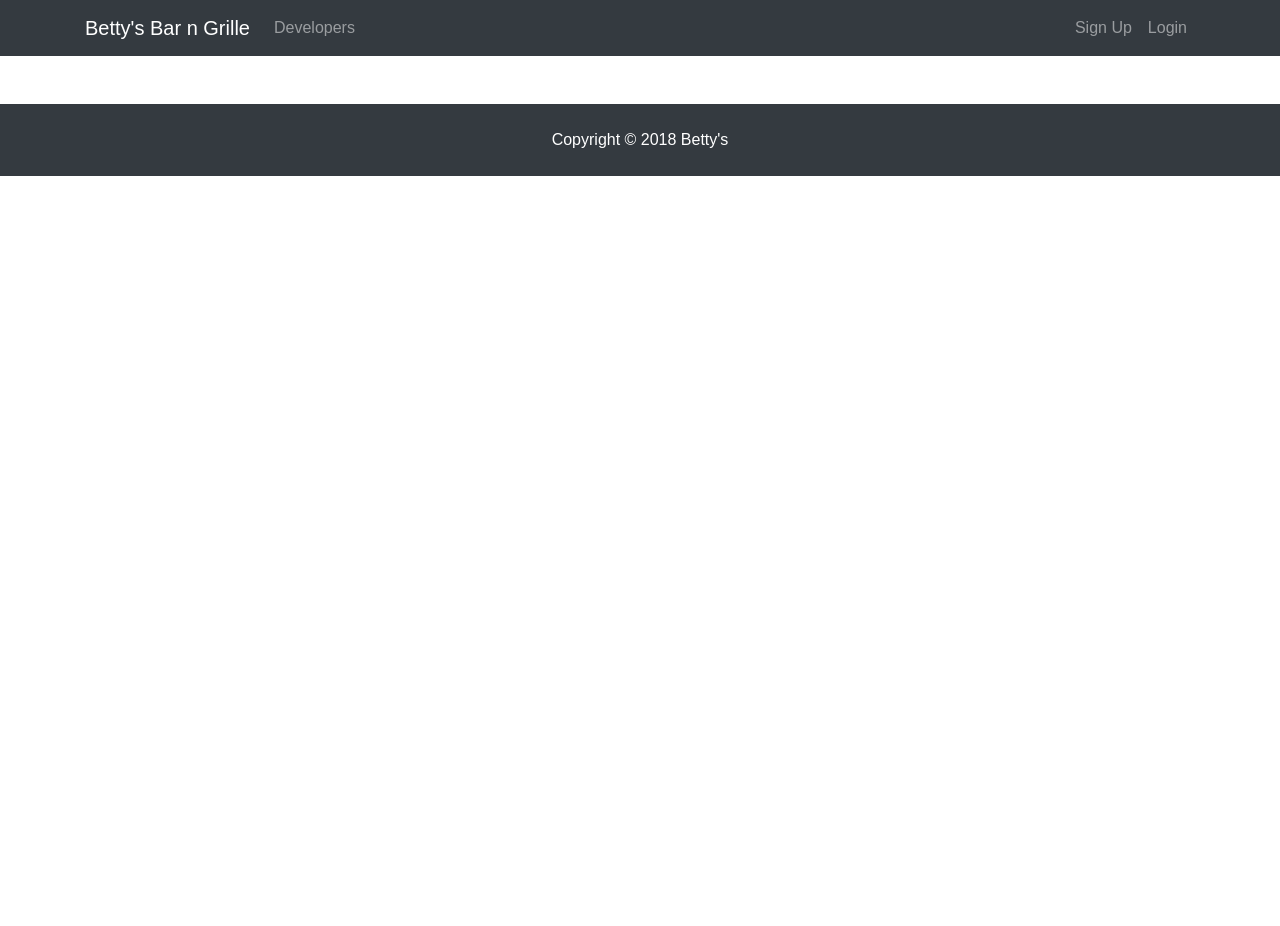
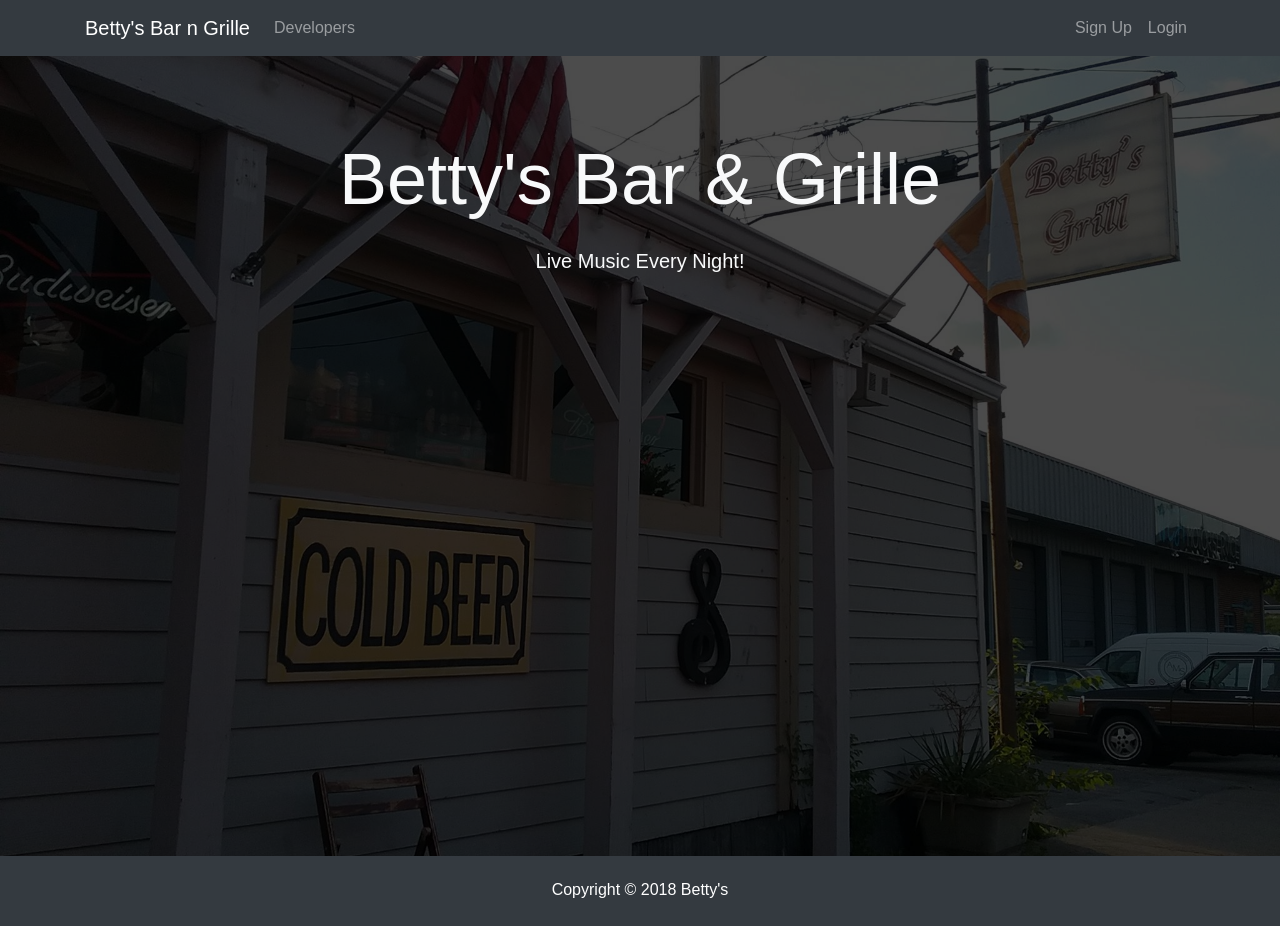
Before and after one commit to wesleyllewis/bettys-react, a React (Create React App) app in the folder client/: page / in a window 1280 px wide. Before the commit the page ends 800 px from the top, so only its background shows below. Built offline with nearby package versions, Linux system fonts and the light colour scheme.

Commit message:
Added Landing Comp

```diff
--- a/client/src/App.css
+++ b/client/src/App.css
@@ -1,5 +1,19 @@
 img {
   width: 100%;
+}
+
+.landing {
+  position: relative;
+  background: url('./img/bettys_front.jpg') no-repeat;
+  background-size: cover;
+  background-position: center;
+  height: 100vh;
+  margin-top: -24px;
+  margin-bottom: -50px;
+}
+
+.landing-inner {
+  padding-top: 80px;
 }
 
 .dark-overlay {
--- a/client/src/App.js
+++ b/client/src/App.js
@@ -8,6 +8,7 @@ import { Provider } from 'react-redux';
 import store from './store';
 
 import Navbar from './components/layout/Navbar';
+import Landing from './components/layout/Landing';
 import Footer from './components/layout/Footer';
 import Register from './components/auth/Register';
 import Login from './components/auth/Login';
@@ -42,6 +43,7 @@ class App extends Component {
         <Router>
           <div className="App">
             <Navbar />
+            <Route exact path="/" component={Landing} />
             <div className="container">
               <Route exact path="/register" component={Register} />
               <Route exact path="/login" component={Login} />
--- /dev/null
+++ b/client/src/components/layout/Landing.js
@@ -0,0 +1,38 @@
+import React, { Component } from 'react';
+import { Link } from 'react-router-dom';
+import { PropTypes } from 'prop-types';
+import { connect } from 'react-redux';
+
+class Landing extends Component {
+  componentDidMount() {
+    if (this.props.auth.isAuthenticated) {
+      this.props.history.push('/dashboard');
+    }
+  }
+  render() {
+    return (
+      <div className="landing">
+        <div className="dark-overlay landing-inner text-light">
+          <div className="container">
+            <div className="row">
+              <div className="col-md-12 text-center">
+                <h1 className="display-3 mb-4">Betty's Bar & Grille</h1>
+                <p className="lead"> Live Music Every Night!</p>
+              </div>
+            </div>
+          </div>
+        </div>
+      </div>
+    );
+  }
+}
+
+Landing.propTypes = {
+  auth: PropTypes.object.isRequired
+};
+
+const mapStateToProps = state => ({
+  auth: state.auth
+});
+
+export default connect(mapStateToProps)(Landing);
```
Also changed, not shown: client/src/img/bettys_front.jpg (added).
